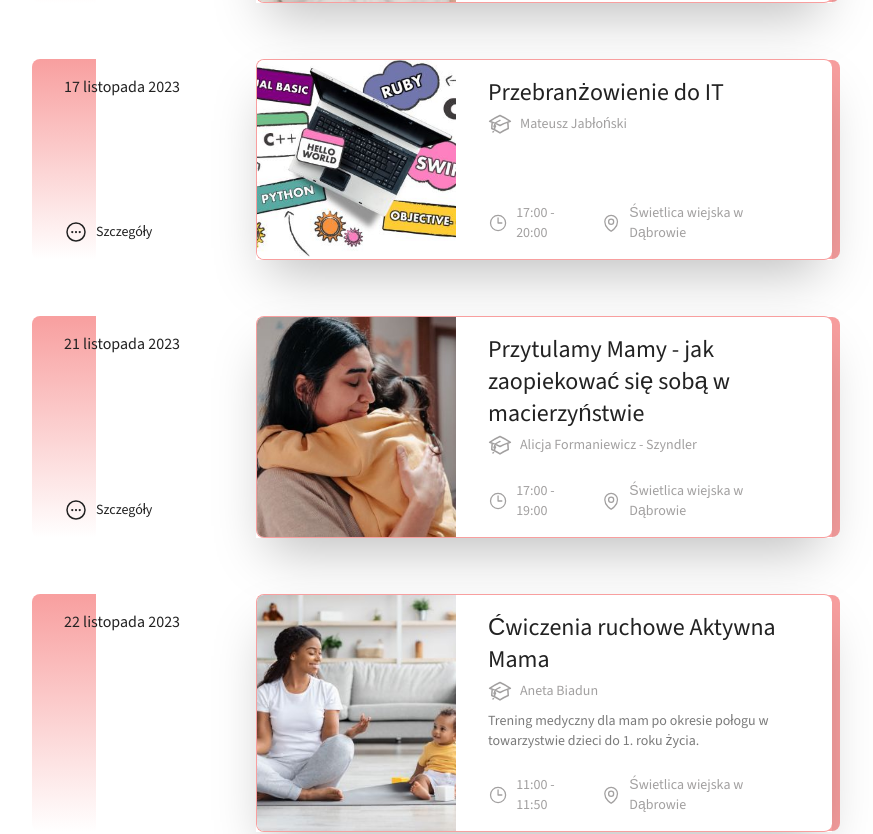
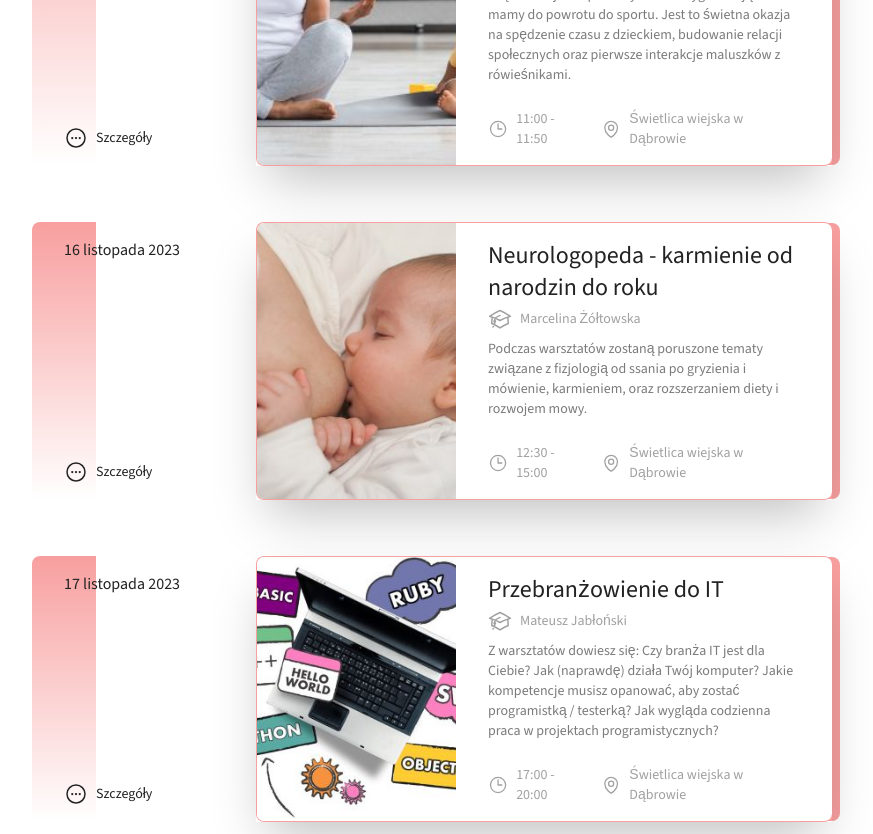
Before and after one commit to matwjablonski/aktywnemamy, a Next.js app: page /wydarzenia in a window 1280 px wide. Shown: the part 3000-3834 px from the top of the page, without its empty margins (208-1081 px from the left). Built offline with nearby package versions, Linux system fonts and the light colour scheme.

Commit message:
extend data about events

```diff
--- a/app/data/events.ts
+++ b/app/data/events.ts
@@ -48,27 +48,30 @@ export const events: Event[] = [
   {
     id: 'cwiczenia-ruchowe-listopad-1',
     title: 'Ćwiczenia ruchowe Aktywna Mama',
-    description: 'Trening medyczny dla mam po okresie połogu w towarzystwie dzieci do 1. roku życia.',
+    description: 'Prowadzone zajęcia pozwolą na odbudowę funkcji po ciąży i porodzie, poprawę świadomości ciała, kontroli ruchu (stabilizacji), koordynacji nerwowo-mięśniowej oraz postawy ciała. Przygotowują młode mamy do powrotu do sportu. Jest to świetna okazja na spędzenie czasu z dzieckiem, budowanie relacji społecznych oraz pierwsze interakcje maluszków z rówieśnikami.',
     eventDate: new Date(2023, 10, 8, 11),
     duration: 0.833,
     trainer: 'Aneta Biadun',
     place: 'Świetlica wiejska w Dąbrowie',
     image: '/events/aktywna-mama-cwiczenia.jpg',
+    registrationUrl: 'https://forms.gle/J2Hi6HsSjvCZSovZ9',
+    detailsUrl: 'https://www.facebook.com/events/1083763255837566/1083766759170549',
   },
   {
     id: 'cwiczenia-ruchowe-listopad-2',
     title: 'Ćwiczenia ruchowe Aktywna Mama',
-    description: 'Trening medyczny dla mam po okresie połogu w towarzystwie dzieci do 1. roku życia.',
+    description: 'Prowadzone zajęcia pozwolą na odbudowę funkcji po ciąży i porodzie, poprawę świadomości ciała, kontroli ruchu (stabilizacji), koordynacji nerwowo-mięśniowej oraz postawy ciała. Przygotowują młode mamy do powrotu do sportu. Jest to świetna okazja na spędzenie czasu z dzieckiem, budowanie relacji społecznych oraz pierwsze interakcje maluszków z rówieśnikami.',
     eventDate: new Date(2023, 10, 15, 11),
     duration: 0.833,
     trainer: 'Aneta Biadun',
     place: 'Świetlica wiejska w Dąbrowie',
     image: '/events/aktywna-mama-cwiczenia.jpg',
+    detailsUrl: 'https://www.facebook.com/events/1083763255837566/1083766759170549?event_time_id=1083766762503882'
   },
   {
     id: 'cwiczenia-ruchowe-listopad-3',
     title: 'Ćwiczenia ruchowe Aktywna Mama',
-    description: 'Trening medyczny dla mam po okresie połogu w towarzystwie dzieci do 1. roku życia.',
+    description: 'Prowadzone zajęcia pozwolą na odbudowę funkcji po ciąży i porodzie, poprawę świadomości ciała, kontroli ruchu (stabilizacji), koordynacji nerwowo-mięśniowej oraz postawy ciała. Przygotowują młode mamy do powrotu do sportu. Jest to świetna okazja na spędzenie czasu z dzieckiem, budowanie relacji społecznych oraz pierwsze interakcje maluszków z rówieśnikami.',
     eventDate: new Date(2023, 10, 22, 11),
     duration: 0.833,
     trainer: 'Aneta Biadun',
@@ -78,7 +81,7 @@ export const events: Event[] = [
   {
     id: 'cwiczenia-ruchowe-listopad-4',
     title: 'Ćwiczenia ruchowe Aktywna Mama',
-    description: 'Trening medyczny dla mam po okresie połogu w towarzystwie dzieci do 1. roku życia.',
+    description: 'Prowadzone zajęcia pozwolą na odbudowę funkcji po ciąży i porodzie, poprawę świadomości ciała, kontroli ruchu (stabilizacji), koordynacji nerwowo-mięśniowej oraz postawy ciała. Przygotowują młode mamy do powrotu do sportu. Jest to świetna okazja na spędzenie czasu z dzieckiem, budowanie relacji społecznych oraz pierwsze interakcje maluszków z rówieśnikami.',
     eventDate: new Date(2023, 10, 29, 11),
     duration: 0.833,
     trainer: 'Aneta Biadun',
@@ -88,7 +91,7 @@ export const events: Event[] = [
   {
     id: 'psychoterapeuta-listopad-1',
     title: '(Nie)prawda Instagrama - rzeczywistość kontra oczekiwania',
-    description: 'Prelekcja z psychoterapeutą na temat macierzyństwa i jego wizerunku przestawianego w media społecznościowych.',
+    description: 'Dzisiejsze czasy poza „tradycyjną” presją społeczną, dokładają presję ze strony mediów społecznościowych. Młode Mamy są szczególnie narażone na naciski z obu tych źródeł. Powodują one pogorszenia nastroju, samooceny, co w konsekwencji prowadzić może do dużo poważniejszych problemów. Są to poważne wyzwania, z którymi chcemy walczyć i pokazać jak się na nie uodpornić. Dlatego na spotkaniu opowiemy, jak sprawić, by lukrowany świat Instagrama, oraz oczekiwania innych względem wychowania naszych dzieci nie wpływały negatywnie na nas samych.',
     eventDate: new Date(2023, 10, 13, 10),
     duration: 2,
     trainer: 'Tomasz Chełek',
@@ -112,7 +115,7 @@ export const events: Event[] = [
   {
     id: 'neurologopeda-listopad-1',
     title: 'Neurologopeda - karmienie od narodzin do roku',
-    description: '',
+    description: 'Podczas warsztatów zostaną poruszone tematy związane z fizjologią od ssania po gryzienia i mówienie, karmieniem, oraz rozszerzaniem diety i rozwojem mowy.',
     eventDate: new Date(2023, 10, 16, 12, 30),
     duration: 2.5,
     trainer: 'Marcelina Żółtowska',
@@ -124,7 +127,7 @@ export const events: Event[] = [
   {
     id: 'it-listopad-1',
     title: 'Przebranżowienie do IT',
-    description: '',
+    description: 'Z warsztatów dowiesz się: Czy branża IT jest dla Ciebie? Jak (naprawdę) działa Twój komputer? Jakie kompetencje musisz opanować, aby zostać programistką / testerką? Jak wygląda codzienna praca w projektach programistycznych?',
     eventDate: new Date(2023, 10, 17, 17),
     duration: 3,
     trainer: 'Mateusz Jabłoński',
@@ -136,7 +139,7 @@ export const events: Event[] = [
   {
     id: 'psycholog-przytulamy-listopad-1',
     title: 'Przytulamy Mamy - jak zaopiekować się sobą w macierzyństwie',
-    description: '',
+    description: 'Często zapominamy, że wraz z narodzinami dziecka rodzi się jeszcze jeden zupełnie nowy człowiek- Jego Mama. Dla kobiety to zmiana dotychczasowego życia o 180 stopni. Nowa rzeczywistość jest piękna- ale bywa też zaskakująca, niezrozumiała, pełna wyzwań i czasami trudna. Młoda mama słyszy wtedy dobre rady: "zadbaj o siebie". Ale jak to zrobić po nieprzespanej nocy, gdy w brzuchu burczy, w domu bałagan, w tle płacze niemowlę, a ciepła kawa to miłe wspomnienie sprzed kilku miesięcy? O tym właśnie porozmawiamy w gronie Mam. O blaskach i cieniach współczesnego macierzyństwa i związanych z nim emocjach - dlaczego wszystkie są ważne, potrzebne i mamy do nich prawo. O odnajdywaniu swoich potrzeb, praktykowaniu życzliwości wobec siebie, uważności pozwalajacej znaleźć wytchnienie w malych rzeczach i o tym, co każda z nas może zrobić dla siebie, by zaopiekować się sobą na tym nowym etapie życia.',
     eventDate: new Date(2023, 10, 21, 17),
     duration: 2,
     trainer: 'Alicja Formaniewicz - Szyndler',
@@ -148,7 +151,7 @@ export const events: Event[] = [
   {
     id: 'makrama-listopad-1',
     title: 'Makrama',
-    description: '',
+    description: 'Podczas 2-godzinnych warsztatów poznasz podstawowe sploty oraz stworzysz makramowe zawieszki do doniczek.',
     eventDate: new Date(2023, 10, 24, 16),
     duration: 2,
     trainer: 'Monika Gorajewska - Czmoch',
@@ -160,7 +163,7 @@ export const events: Event[] = [
   {
     id: 'dieta-listopad-1',
     title: 'Rozszerzenie diety niemowlaka',
-    description: '',
+    description: 'Warsztat  dotyczący odżywiania kobiet po porodzie oraz rozszerzenie diety niemowlaka.  W swobodnej atmosferze porozmawiamy o początkach rozszerzania diety, o tym jak prawidłowo bilansować posiłki uwzględniając sezonowość produktów a także przedstawione zostaną przykładowe jadłospisy.',
     eventDate: new Date(2023, 10, 28, 16),
     duration: 2,
     trainer: 'Joanna Wójcik',
--- a/app/zapisy/page.tsx
+++ b/app/zapisy/page.tsx
@@ -4,7 +4,7 @@ import { events } from '../data/events';
 import { getClosestEvents } from '../utils/events';
 
 export default function RegistrationPage() {
-  const nextEvents = getClosestEvents(events, 3);
+  const nextEvents = getClosestEvents(events, 9);
 
   return (
     <Container>
```
